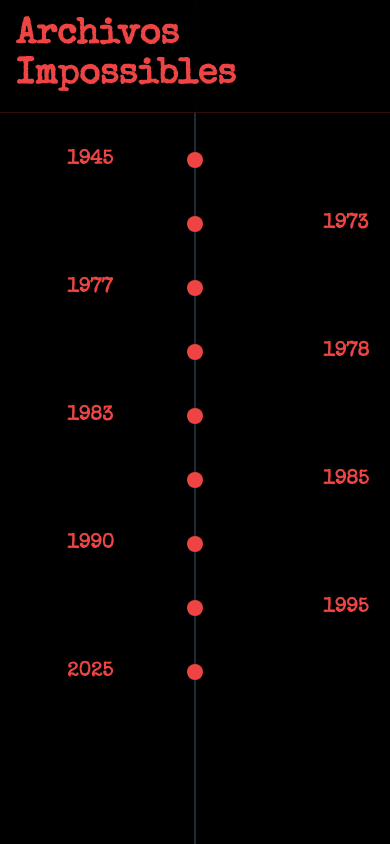
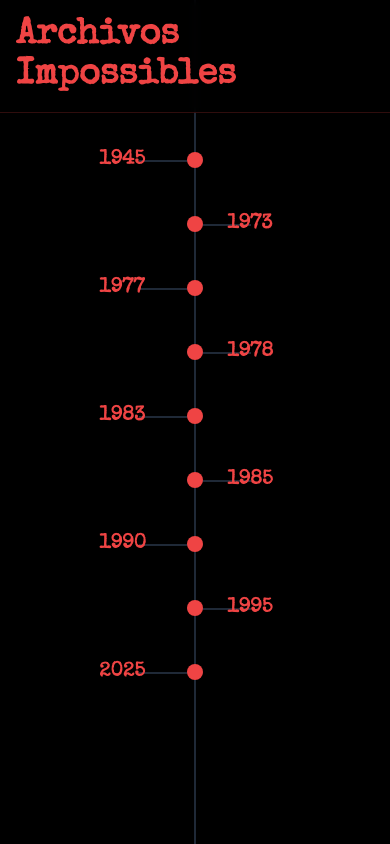
Before and after one commit to w3-surfer/archivos-impossibles, a Next.js app: page / in a window 390 px wide. Built offline with nearby package versions, Linux system fonts and the light colour scheme.

Commit message:
fix: ajusta modal para não ocupar tela inteira no mobile

```diff
--- a/src/components/Timeline.tsx
+++ b/src/components/Timeline.tsx
@@ -174,13 +174,22 @@ const Timeline = () => {
         return (
           <div key={year} className="relative mb-16">
             <div className="flex items-center">
-              <div
-                className="absolute left-1/2 w-4 h-4 bg-red-500 rounded-full transform -translate-x-1/2 cursor-pointer hover:bg-white transition-colors duration-200"
-                onClick={() => handleYearClick(year)}
-              />
-              <div className={`absolute ${index % 2 === 0 ? 'left-[calc(50%-8rem)] sm:left-[calc(50%-12rem)]' : 'left-[calc(50%+8rem)] sm:left-[calc(50%+12rem)]'}`}>
+              <div className="absolute left-1/2 transform -translate-x-1/2">
                 <div
-                  className="text-red-500 font-bold text-xl sm:text-2xl cursor-pointer hover:text-white transition-colors duration-200 font-typewriter"
+                  className={`absolute top-[0.5rem] h-0.5 bg-gray-800 ${
+                    index % 2 === 0
+                      ? 'right-0 w-[4rem] sm:w-[6rem]'
+                      : 'left-0 w-[4rem] sm:w-[6rem]'
+                  }`}
+                />
+                <div
+                  className="w-4 h-4 bg-red-500 rounded-full cursor-pointer hover:bg-white transition-colors duration-200 relative z-10"
+                  onClick={() => handleYearClick(year)}
+                />
+              </div>
+              <div className={`absolute ${index % 2 === 0 ? 'left-[calc(50%-6rem)] sm:left-[calc(50%-8rem)]' : 'left-[calc(50%+2rem)] sm:left-[calc(50%+4rem)]'}`}>
+                <div
+                  className="text-red-500 font-bold text-xl sm:text-2xl cursor-pointer hover:text-white transition-colors duration-200 font-typewriter text-center"
                   onClick={() => handleYearClick(year)}
                 >
                   {year}
@@ -193,13 +202,13 @@ const Timeline = () => {
 
       {selectedYear && (
         <div className="fixed inset-0 bg-black/80 backdrop-blur-sm flex items-center justify-center z-50 p-4">
-          <div className="bg-white rounded-lg max-w-4xl w-full max-h-[90vh] overflow-y-auto">
+          <div className="bg-white rounded-lg max-w-4xl w-full max-h-[90vh] overflow-y-auto m-4">
             <div className="p-4 sm:p-8">
               <div className="flex justify-between items-start mb-6">
                 <h2 className="text-2xl sm:text-3xl font-bold text-red-500 font-typewriter w-full text-center">{selectedYear}</h2>
                 <button
                   onClick={closeModal}
-                  className="text-gray-500 hover:text-gray-700 absolute right-4 top-0"
+                  className="text-gray-500 hover:text-gray-700 absolute right-4 top-4"
                 >
                   <svg className="w-6 h-6" fill="none" stroke="currentColor" viewBox="0 0 24 24">
                     <path strokeLinecap="round" strokeLinejoin="round" strokeWidth={2} d="M6 18L18 6M6 6l12 12" />
```
